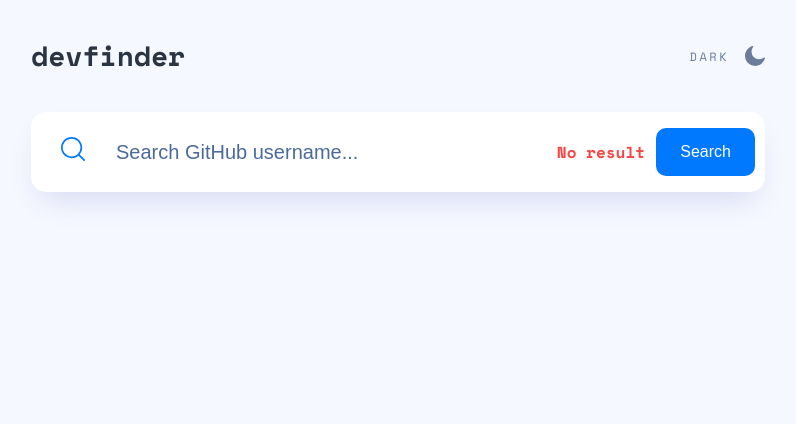
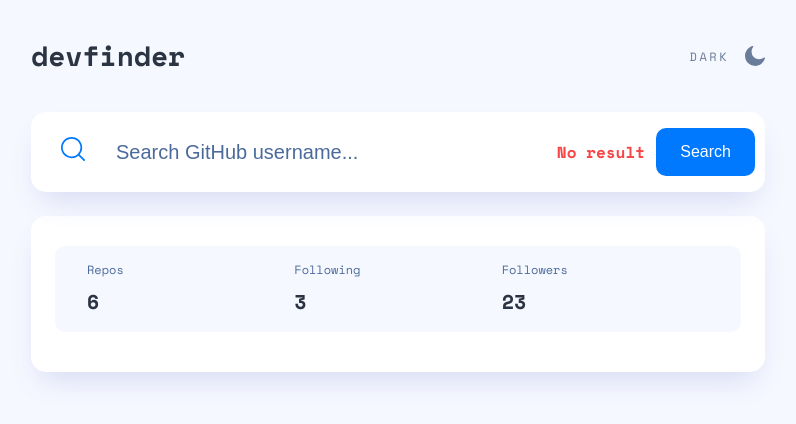
Before and after one commit to nastoika/user_gitHub_finder, a React (Create React App) app: page / in a window 1280 px wide. Shown: the top 424 px of the page, without its empty margins (242-1038 px from the left). Built offline with nearby package versions, Linux system fonts and the light colour scheme.

Commit message:
add UserStat

```diff
--- a/src/App.tsx
+++ b/src/App.tsx
@@ -1,12 +1,15 @@
 import {Container} from 'components/Container'
 import { Header } from 'components/Header';
 import { Search } from 'components/Search';
+import { UserCard } from 'components/UserCard';
+import {defaultUser} from 'mock';
 
 function App() {
   return (
     <Container>
       <Header/>
       <Search hasError onSubmit={() => {}}/>
+      <UserCard {...defaultUser}/>
     </Container>
   );
 }
--- /dev/null
+++ b/src/components/UserCard/UserCard.module.scss
@@ -0,0 +1,58 @@
+:global {
+    body[data-theme='light'] {
+      --ucard-bg: var(--white);
+      --bio-color: var(--gray-200);
+      --ucard-shadow: var(--shadow);
+    }
+
+    body[data-theme='dark'] {
+      --ucard-bg: var(--gray-400);
+      --bio-color: var(--white);
+      --ucard-shadow: unset;
+    }
+  }
+
+  .userCard {
+    margin: 1.5rem 0 3rem;
+    width: 100%;
+    padding: 30px 24px 40px;
+    background-color: var(--ucard-bg);
+    box-shadow: var(--ucard-shadow);
+    border-radius: 15px;
+    // display: grid;
+    // grid-template-columns: 70px 1fr;
+    // gap: 25px 20px;
+
+    // &>*:nth-child(n + 3) {
+    //   grid-column: 1 / span 2;
+    // }
+
+    // @media (min-width: 767px) {
+    //   grid-template-columns: 120px 1fr;
+    //   padding: 40px;
+    //   gap: 30px 40px;
+    // }
+
+    // @media (min-width: 1024px) {
+    //   gap: 30px 40px;
+
+    //   &>*:nth-child(n + 2) {
+    //     grid-column: 2 / span 1;
+    //   }
+    // }
+  }
+
+  .avatar {
+    border-radius: 50%;
+    max-width: 100%;
+  }
+
+  .bio {
+    font-size: 1rem;
+    line-height: 1.5;
+    color: var(--bio-color);
+
+    &.empty {
+      opacity: 0.75;
+    }
+  }
--- /dev/null
+++ b/src/components/UserCard/UserCard.tsx
@@ -0,0 +1,11 @@
+import { UserStat} from 'components/UserStat';
+import styles from './UserCard.module.scss';
+import { LocalGithubUser } from 'types';
+
+interface UserCardProps extends LocalGithubUser{ }
+
+export const UserCard = (props: UserCardProps) => (
+  <div className={styles.userCard}>
+    <UserStat followers={props.followers} following={props.following} repos={props.repos}/>
+  </div>
+);
--- /dev/null
+++ b/src/components/UserCard/index.ts
@@ -0,0 +1 @@
+export * from './UserCard';
--- /dev/null
+++ b/src/components/UserStat/UserStat.module.scss
@@ -0,0 +1,38 @@
+:global {
+    body[data-theme='light'] {
+      --stat-bg: var(--gray-50);
+      --stat-color: var(--gray-300);
+    }
+
+    body[data-theme='dark'] {
+      --stat-bg: var(--gray-500);
+      --stat-color: var(--white);
+    }
+  }
+
+  .userStat {
+    background-color: var(--stat-bg);
+    color: var(--stat-color);
+    padding: 15px 32px;
+    border-radius: 10px;
+    display: grid;
+    grid-template-columns: repeat(3, 1fr);
+  }
+
+  .info {
+    display: flex;
+    flex-direction: column;
+    gap: 0.5rem;
+
+    &Title {
+      color: var(--gray-200);
+      font-size: 0.75rem;
+      line-height: 1.5;
+    }
+
+    &Number {
+      font-size: 1.25rem;
+      line-height: 1.5;
+      font-weight: 700;
+    }
+  }
--- /dev/null
+++ b/src/components/UserStat/UserStat.tsx
@@ -0,0 +1,21 @@
+import { LocalGithubUser } from 'types';
+import styles from './UserStat.module.scss';
+
+export interface UserStatProps extends Pick <LocalGithubUser, 'repos' | 'followers' | 'following'> {}
+
+export const UserStat = ({repos, followers, following}: UserStatProps) => (
+  <div className={styles.userStat}>
+    <div className={styles.info}>
+      <div className={styles.infoTitle}>Repos</div>
+      <div className={styles.infoNumber}>{repos}</div>
+    </div>
+    <div className={styles.info}>
+      <div className={styles.infoTitle}>Following</div>
+      <div className={styles.infoNumber}>{following}</div>
+    </div>
+    <div className={styles.info}>
+      <div className={styles.infoTitle}>Followers</div>
+      <div className={styles.infoNumber}>{followers}</div>
+    </div>
+  </div>
+);
--- /dev/null
+++ b/src/components/UserStat/index.ts
@@ -0,0 +1 @@
+export * from './UserStat';
--- /dev/null
+++ b/src/mock/index.ts
@@ -0,0 +1,17 @@
+import { GithubUser, LocalGithubUser } from 'types';
+
+export const defaultUser: LocalGithubUser = {
+  login: 'nastoika',
+  id: 70635803,
+  avatar: 'https://avatars.githubusercontent.com/u/70635803?v=4',
+  name: 'Nastya',
+  company: 'EPAM',
+  blog: '',
+  location: 'Minsk',
+  bio: 'Frontend developer',
+  twitter: 'null',
+  repos: 6,
+  followers: 23,
+  following: 3,
+  created: '2020-09-02T09:49:13Z',
+};
```
